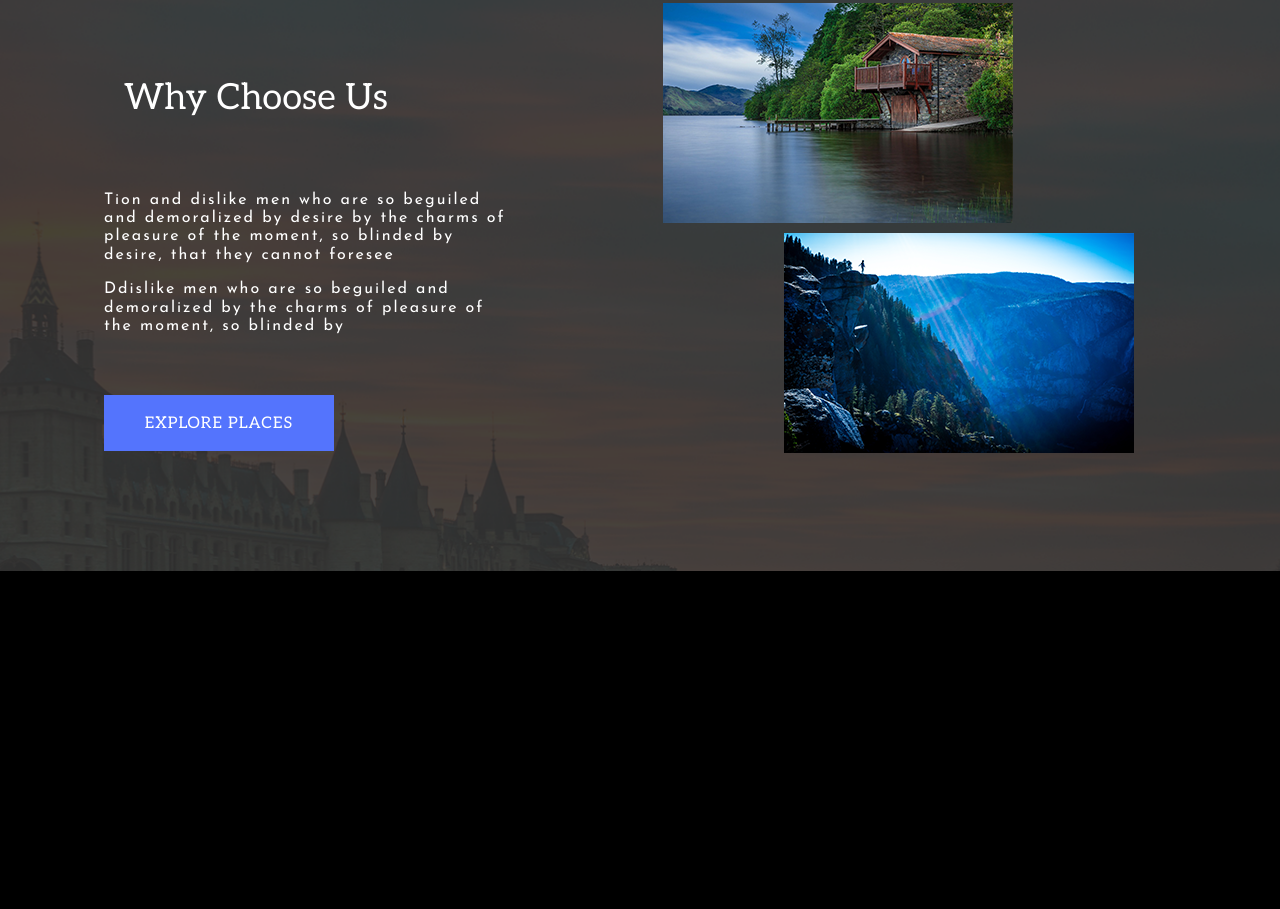
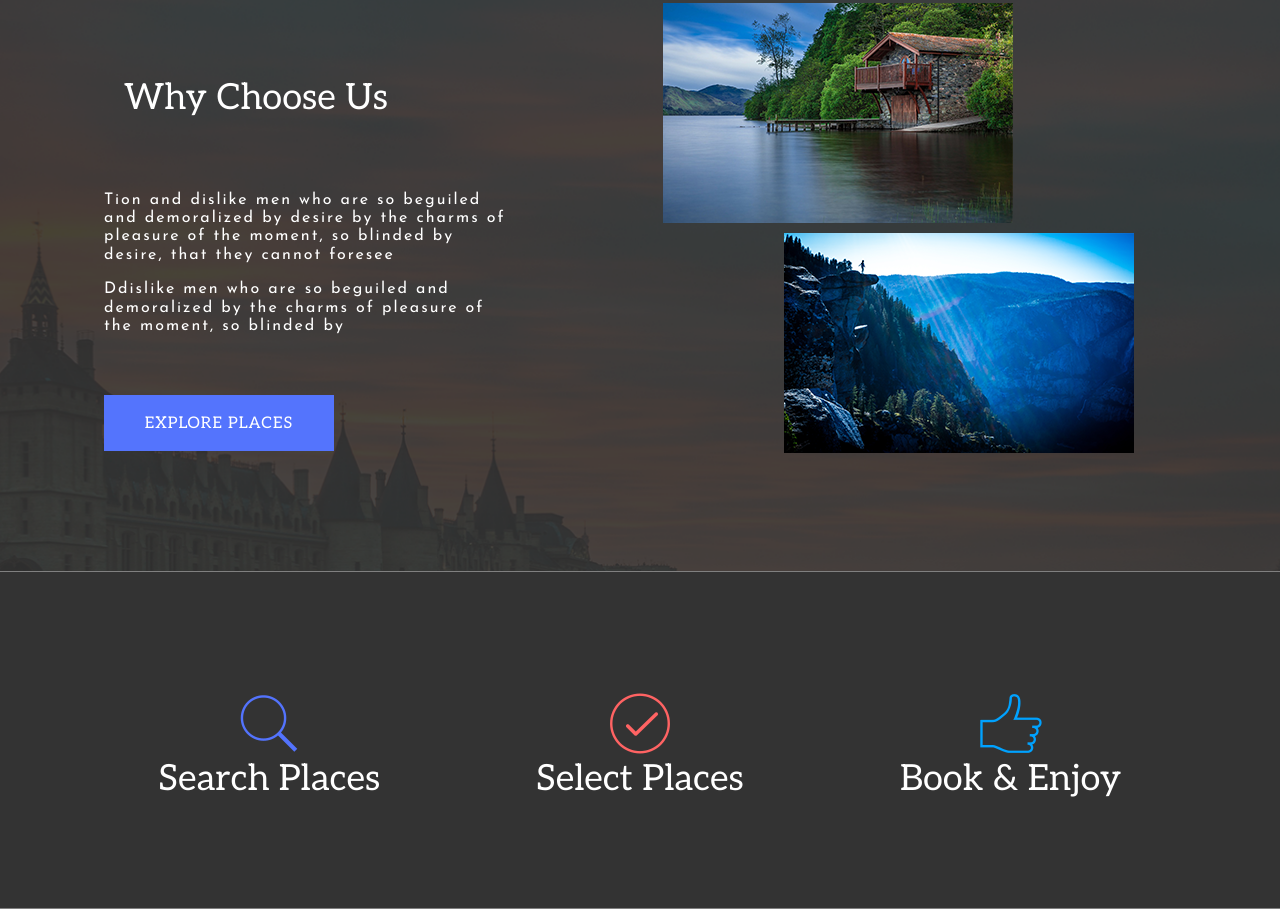
Before and after one commit to Firefly718/first_exam, a website: page index.html in a window 1280 px wide. Shown: the part 1068-1977 px from the top of the page. Before the commit the page ends 1639 px from the top, so only its background shows below. Drawn offline with Linux system fonts and the light colour scheme.

Commit message:
finished second section

```diff
--- a/index.html
+++ b/index.html
@@ -42,7 +42,7 @@
                 </div>
             </div>
         </nav>
-    </header> <!-- 2h:20min -->
+    </header>
 
     <main>
         <section class="choise">
@@ -62,6 +62,16 @@
                 </div>
             </div>
         </section>
+
+        <section class="plan">
+            <div class="container">
+                <div class="plan__items">
+                    <div class="plan__search"><span>Search Places</span></div>
+                    <div class="plan__mark"><span>Select Places</span></div>
+                    <div class="plan__like"><span>Book & Enjoy</span></div>
+                </div>
+            </div>
+        </section>
     </main>
 
     <footer></footer>
--- a/scss/_mixins.scss
+++ b/scss/_mixins.scss
@@ -27,8 +27,8 @@
 }
 
 @mixin posIcon {
-    width: 50px;
-    height: 50px;
+    width: 70px;
+    height: 70px;
     margin: 0;
     background-position: center;
     background-repeat: no-repeat;
--- a/scss/styles.scss
+++ b/scss/styles.scss
@@ -231,3 +231,50 @@ input[type="search"]::-webkit-search-results-decoration { display: none; }
         }
     }
 }
+
+.plan {
+    background-color: #333333;
+    border-top: 1px solid gray;
+    border-bottom: 1px solid gray;
+    min-height: 336px;
+    font-family: 'Aleo', 'Times New Roman', serif;
+    font-size: 3.6rem;
+    color: #fff;
+    &__items {
+        display: flex;
+        justify-content: space-around;
+        align-items: center;
+        text-align: center;
+        min-height: 336px
+    }
+    &__search {
+        background-image: url(/img/icon_search.png);
+        @include posIcon;
+        padding: 70px 15px 0px 15px;
+        margin: 3%;
+        margin-bottom: 6%;
+        width: 300px;
+    }
+    &__mark {
+        background-image: url(/img/icon_mark.png);
+        @include posIcon;
+        padding: 70px 15px 0px 15px;
+        margin: 3%;
+        margin-bottom: 6%;
+        width: 300px;
+        // ::before {
+        //     content: '';
+        //     border: 1px dotted #fff;
+        //     width: 50px;
+        //     border: 50%;
+        // }
+    }
+    &__like {
+        background-image: url(/img/icon_like.png);
+        @include posIcon;
+        padding: 70px 15px 0px 15px;
+        margin: 3%;
+        margin-bottom: 6%;
+        width: 300px;
+    }
+}
```
Also changed, not shown: css/styles.css.
